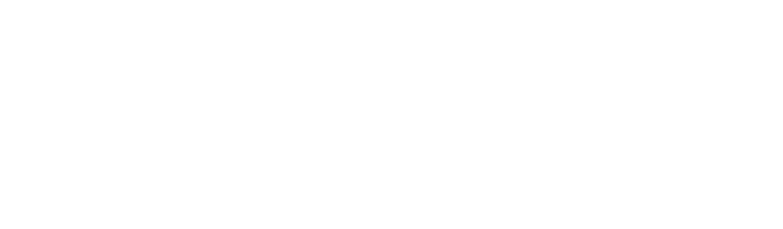
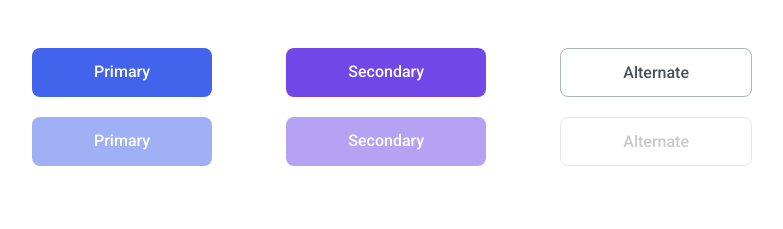
Before and after one commit to js-tasks-ru/htmlcss-20220414_elizaveta3, a website: page 03-lection1/01-button/index.html in a window 1280 px wide. Shown: the whole page, without its empty margins (16-799 px from the left). Drawn offline with Linux system fonts and the light colour scheme.

Commit message:
add buttons

```diff
--- a/03-lection1/01-button/button.css
+++ b/03-lection1/01-button/button.css
@@ -1 +1,85 @@
 /* Стилизация кнопки */
+* {
+    box-sizing: border-box;
+}
+
+.wrapper {
+    max-width: 800px;
+    display: flex;
+    justify-content: space-between;
+    flex-wrap: wrap;
+    padding: 40px;
+}
+
+.button {
+    font-style: normal;
+    font-weight: 500;
+    font-size: 16px;
+    line-height: 19px;
+    color: var(--white);
+    background-color: var(--black);
+    display: flex;
+    justify-content: center;
+    padding: 14px 62px;
+    margin-bottom: 20px;
+    border-radius: 8px;
+    border: none;
+    cursor: pointer;
+}
+
+.wrapper__button-primary {
+    background-color: var(--blue);
+}
+
+.wrapper__button-primary:hover,
+.wrapper__button-primary:focus,
+.wrapper__button-primary:active{
+    background-color: var(--dark-blue);
+    transition: opacity 200ms ease-in-out;
+
+}
+
+.wrapper__button-primary_disabled{
+    background-color: var(--blue);
+    opacity: 0.5;
+    cursor: default;
+}
+
+.wrapper__button-secondary {
+    background-color: var(--purple);
+}
+
+.wrapper__button-secondary:hover,
+.wrapper__button-secondary:focus,
+.wrapper__button-secondary:active{
+    background-color: var(--dark-purple);
+    transition: opacity 200ms ease-in-out;
+
+}
+
+.wrapper__button-secondary_disabled{
+    background-color: var(--purple);
+    opacity: 0.5;
+    cursor: default;
+}
+
+.wrapper__button-alternate{
+    background-color: var(--white);
+    color: var(--grey-4);
+    border: 1px solid var(--grey-3);
+}
+
+.wrapper__button-alternate:hover,
+.wrapper__button-alternate:focus,
+.wrapper__button-alternate:active{
+    border: 1px solid var(--black);
+    transition: opacity 200ms ease-in-out;
+}
+
+.wrapper__button-alternate_disabled{
+    background-color: var(--white);
+    color: var(--grey-4);
+    border: 1px solid var(--grey-3);
+    opacity: 0.3;
+    cursor: default;
+}
--- a/03-lection1/01-button/index.html
+++ b/03-lection1/01-button/index.html
@@ -1,11 +1,21 @@
 <!DOCTYPE html>
 <!-- Страница с кнопкой -->
 <html lang="ru">
-    <head>
-        <link rel="stylesheet" href="../../assets/css/main.css">
-        <link rel="stylesheet" href="./button.css">
-    </head>
-    <body>
 
-    </body>
+<head>
+    <link rel="stylesheet" href="../../assets/css/main.css">
+    <link rel="stylesheet" href="./button.css">
+</head>
+
+<body>
+    <div class="wrapper">
+        <button class="button wrapper__button-primary" type="submit">Primary</button>
+        <button class="button wrapper__button-secondary" type="submit">Secondary</button>
+        <button class="button wrapper__button-alternate" type="submit">Alternate</button>
+        <button class="button wrapper__button-primary_disabled" type="submit">Primary</button>
+        <button class="button wrapper__button-secondary_disabled" type="submit">Secondary</button>
+        <button class="button wrapper__button-alternate_disabled" type="submit">Alternate</button>
+    </div>
+</body>
+
 </html>
--- a/assets/css/main.css
+++ b/assets/css/main.css
@@ -5,7 +5,9 @@
     --black: #212429;
     --pink: #F784AD;
     --purple: #7048E8;
-    --blue: #374FC7;
+    --dark-purple: #5028C6;
+    --blue: #4263EB;
+    --dark-blue: #2342C0;
     --red: #F03D3E;
     --grey-1: #F8F9FA;
     --grey-2: #DDE2E5;
```
